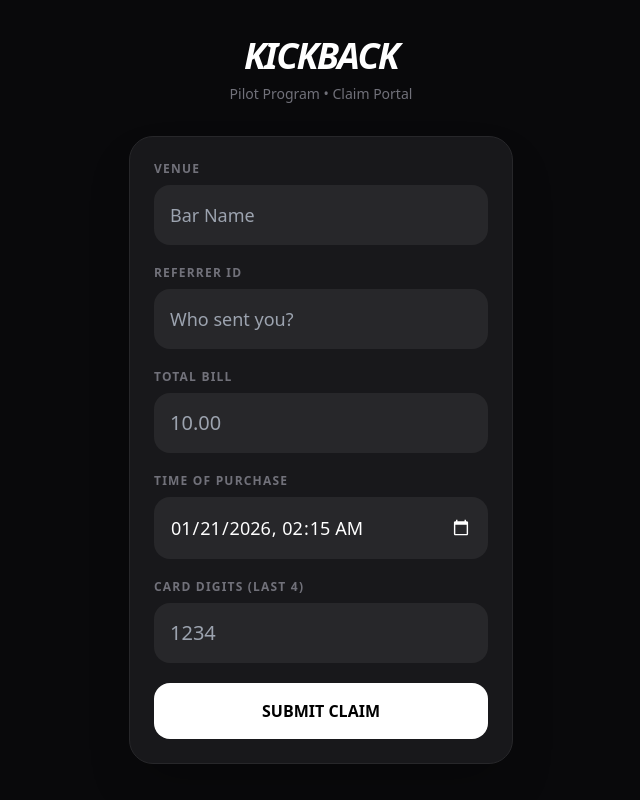
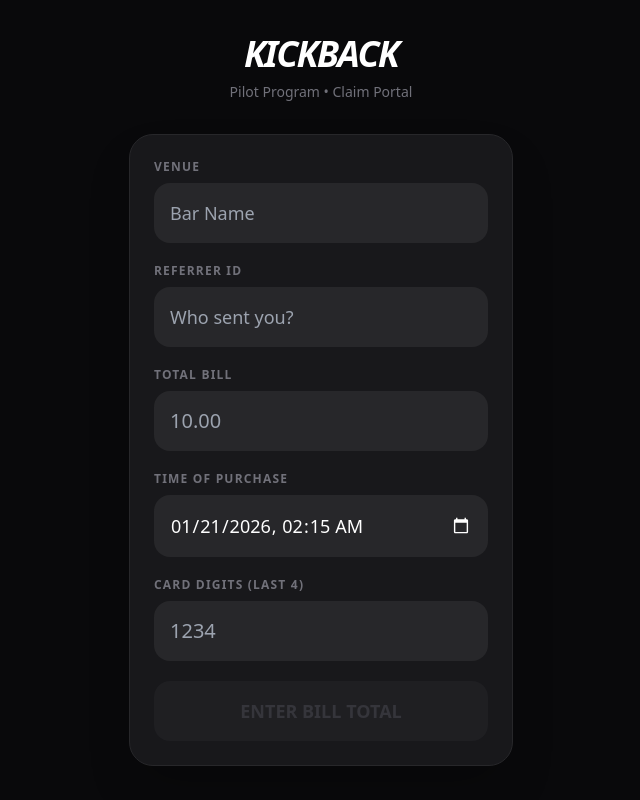
Before and after one commit to DanielHart1196/kickback, a SvelteKit app: page / in a window 1280 px wide. Shown: the whole page, without its empty margins (319-959 px from the left). Built offline with nearby package versions, Linux system fonts and the light colour scheme; no server answers.

Commit message:
claim 5 percent math

```diff
--- a/src/routes/+page.svelte
+++ b/src/routes/+page.svelte
@@ -1,7 +1,7 @@
 <script lang="ts">
   import { supabase } from '$lib/supabase';
   import { onMount } from 'svelte';
-  import { fade, fly } from 'svelte/transition';
+  import { fade, fly, slide } from 'svelte/transition';
 
   let amount: number | null = null;
   let last4: string = '';
@@ -78,6 +78,7 @@
     }
   }
   $: last4 = last4.replace(/\D/g, '');
+  $: kickback = ((Number(amount) ?? 0) * 0.05).toFixed(2);
 </script>
 
 <main class="min-h-screen bg-zinc-950 text-white flex flex-col items-center justify-center p-6">
@@ -173,12 +174,25 @@
           />
         </div>
 
+        {#if amount && amount > 0}
+          <div transition:slide={{ duration: 300 }} class="flex justify-between items-center px-2 mb-4 text-sm font-bold">
+            <span class="text-zinc-500">REWARD (5%)</span>
+            <span class="text-green-500">+ ${kickback}</span>
+          </div>
+        {/if}
+
         <button
           on:click={submitClaim}
-          disabled={status === 'loading'}
-          class="w-full bg-white text-black font-black p-4 rounded-2xl hover:bg-zinc-200 active:scale-95 transition-all disabled:opacity-50"
+          disabled={status === 'loading' || !amount || amount <= 0}
+          class="w-full bg-white text-black font-black py-4 rounded-2xl text-lg active:scale-95 transition-all disabled:opacity-50 disabled:bg-zinc-800 disabled:text-zinc-600"
         >
-          {status === 'loading' ? 'PROCESSING...' : 'SUBMIT CLAIM'}
+          {#if status === 'loading'}
+            PROCESSING...
+          {:else if amount && amount > 0}
+            CLAIM YOUR ${kickback} KICKBACK
+          {:else}
+            ENTER BILL TOTAL
+          {/if}
         </button>
 
       </div>
```
